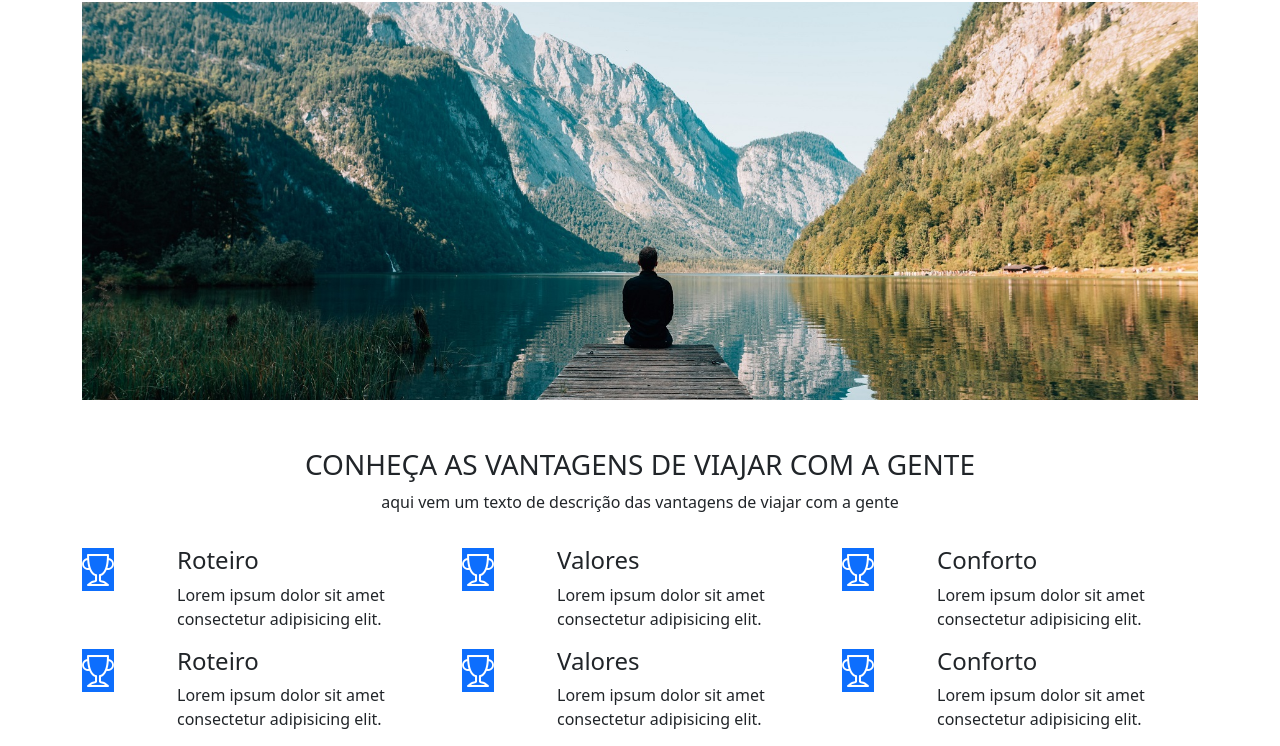
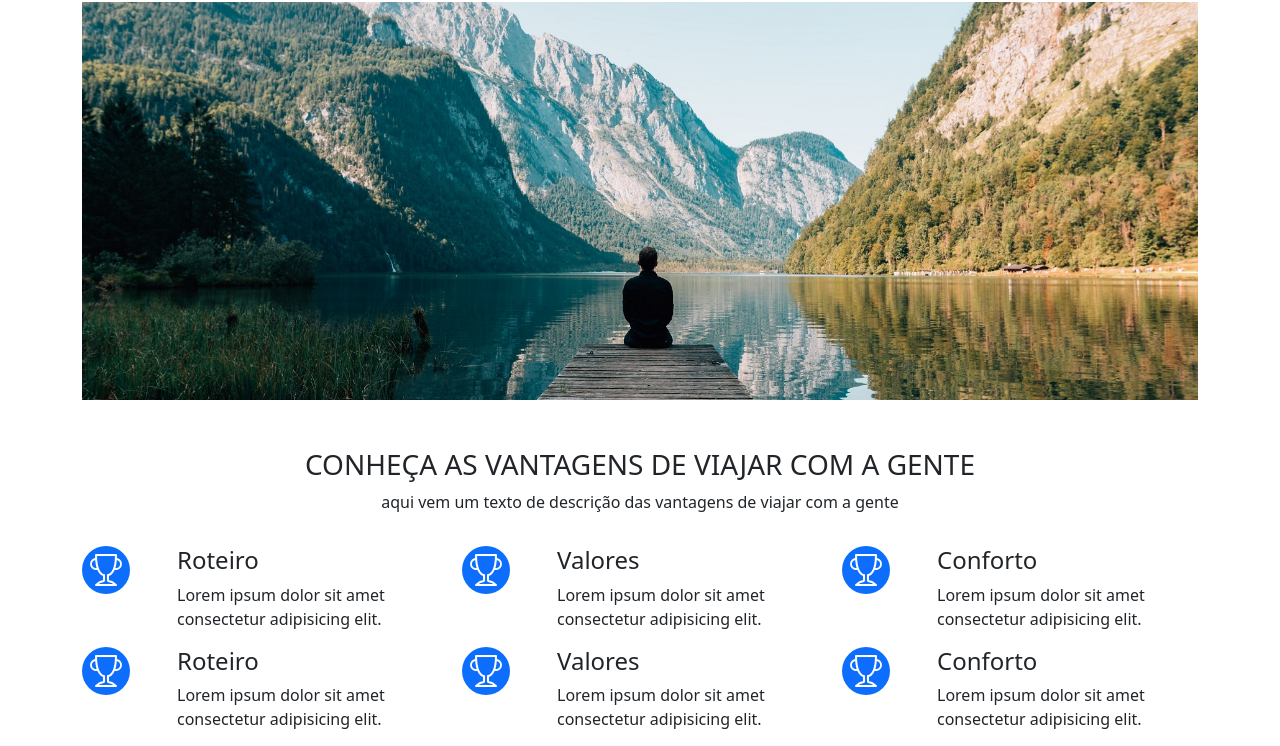
Before and after one commit to MatheusAAssuncao/site-bootstrap, a plain HTML site: page index.html in a window 1280 px wide. Shown: the part 54-800 px from the top of the page. Drawn offline with nearby package versions, Linux system fonts and the light colour scheme.

Commit message:
icones redondos

```diff
--- a/css/estilo.css
+++ b/css/estilo.css
@@ -1,18 +1,5 @@
-.linha{
-    height: 200px;
-    width: 1px;
-    background: black;
-    position: absolute;
-    top: 200px;
-    left: 150px;
+i{
+    display: block;
+    width: 48px;
+    text-align: center;
 }
-
-
-.linha2{
-    height: 200px;
-    width: 1px;
-    background: red;
-    position: absolute;
-    top: 200px;
-    left: 180px;
-}
--- a/index.html
+++ b/index.html
@@ -9,6 +9,7 @@
 
     <link rel="stylesheet" href="https://cdn.jsdelivr.net/npm/bootstrap-icons@1.4.0/font/bootstrap-icons.css">
     <link href="bootstrap-5/bootstrap.min.css" rel="stylesheet">
+
     <link href="css/estilo.css" rel="stylesheet">
 </head>
 
@@ -45,21 +46,21 @@
         </div>
         <div class="row mt-3">
             <div class="col-sm-1">
-                <i class="bi-trophy fs-2 bg-primary text-white"></i>
+                <i class="bi-trophy fs-2 bg-primary text-white rounded-circle"></i>
             </div>
             <div class="col-sm-3">
                 <h4>Roteiro</h4>
                 <p>Lorem ipsum dolor sit amet consectetur adipisicing elit.</p>
             </div>
             <div class="col-sm-1">
-                <i class="bi-trophy fs-2 bg-primary text-white"></i>
+                <i class="bi-trophy fs-2 bg-primary text-white rounded-circle"></i>
             </div>
             <div class="col-sm-3">
                 <h4>Valores</h4>
                 <p>Lorem ipsum dolor sit amet consectetur adipisicing elit.</p>
             </div>
             <div class="col-sm-1">
-                <i class="bi-trophy fs-2 bg-primary text-white"></i>
+                <i class="bi-trophy fs-2 bg-primary text-white rounded-circle"></i>
             </div>
             <div class="col-sm-3">
                 <h4>Conforto</h4>
@@ -69,21 +70,21 @@
 
         <div class="row">
             <div class="col-sm-1">
-                <i class="bi-trophy fs-2 bg-primary text-white"></i>
+                <i class="bi-trophy fs-2 bg-primary text-white rounded-circle rounded-circle"></i>
             </div>
             <div class="col-sm-3">
                 <h4>Roteiro</h4>
                 <p>Lorem ipsum dolor sit amet consectetur adipisicing elit.</p>
             </div>
             <div class="col-sm-1">
-                <i class="bi-trophy fs-2 bg-primary text-white"></i>
+                <i class="bi-trophy fs-2 bg-primary text-white rounded-circle"></i>
             </div>
             <div class="col-sm-3">
                 <h4>Valores</h4>
                 <p>Lorem ipsum dolor sit amet consectetur adipisicing elit.</p>
             </div>
             <div class="col-sm-1">
-                <i class="bi-trophy fs-2 bg-primary text-white"></i>
+                <i class="bi-trophy fs-2 bg-primary text-white rounded-circle"></i>
             </div>
             <div class="col-sm-3">
                 <h4>Conforto</h4>
```
